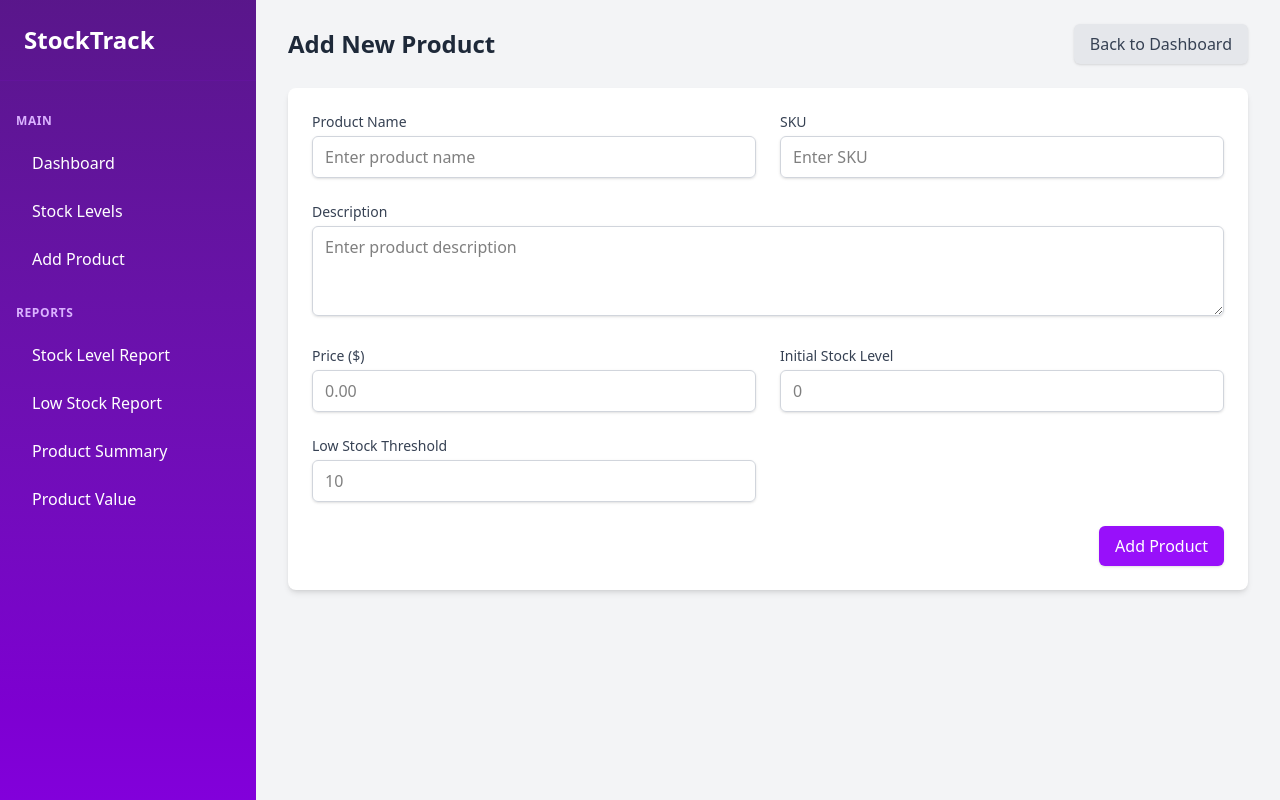
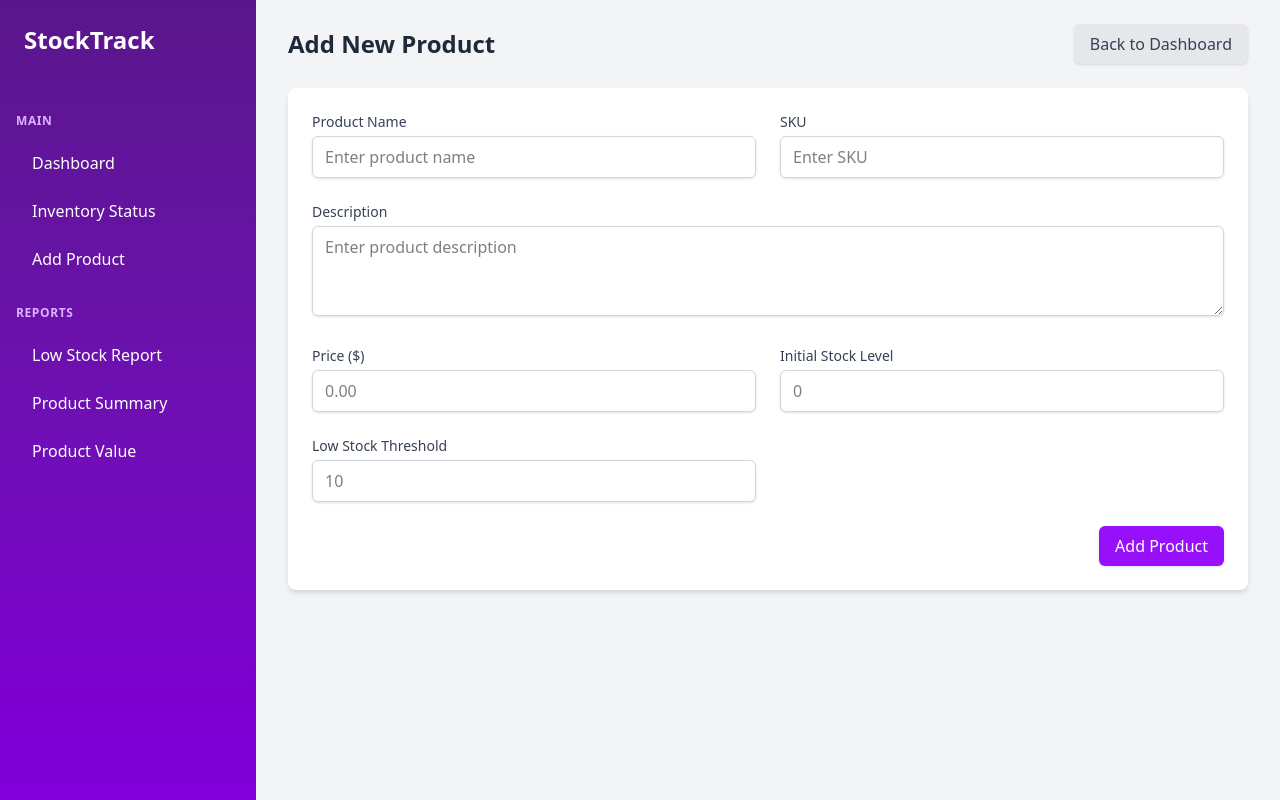
Before and after one commit to jujubear24/inventory_app, a Flask app: page /products/add in a window 1280 px wide. Run offline with Flask 3, Linux system fonts and the light colour scheme; tables that the repository leaves empty hold one stand-in row (values such as "Sample post"); style sheets or scripts are compiled from the project's sources.

Commit message:
refactor[base.html]: Refactor navigation to consolidate stock level views

```diff
--- a/templates/base.html
+++ b/templates/base.html
@@ -26,7 +26,7 @@
                     </a>
                     <a href="{{ url_for('routes.stock_levels') }}"
                         class="block py-2.5 px-4 rounded-lg hover:bg-white/10 transition-colors flex items-center text-white">
-                        Stock Levels
+                        Inventory Status
                     </a>
                     <a href="{{ url_for('routes.add_product') }}"
                         class="block py-2.5 px-4 rounded-lg hover:bg-white/10 transition-colors flex items-center text-white">
@@ -36,10 +36,7 @@
 
                 <div class="text-xs font-semibold uppercase tracking-wider text-purple-300 mb-3 mt-6">Reports</div>
                 <nav class="space-y-1">
-                    <a href="{{ url_for('routes.stock_level_report') }}"
-                        class="block py-2.5 px-4 rounded-lg hover:bg-white/10 transition-colors flex items-center text-white">
-                        Stock Level Report
-                    </a>
+                    <!-- Removed stock_level_report from navigation -->
                     <a href="{{ url_for('routes.low_stock_report') }}"
                         class="block py-2.5 px-4 rounded-lg hover:bg-white/10 transition-colors flex items-center text-white">
                         Low Stock Report
```
